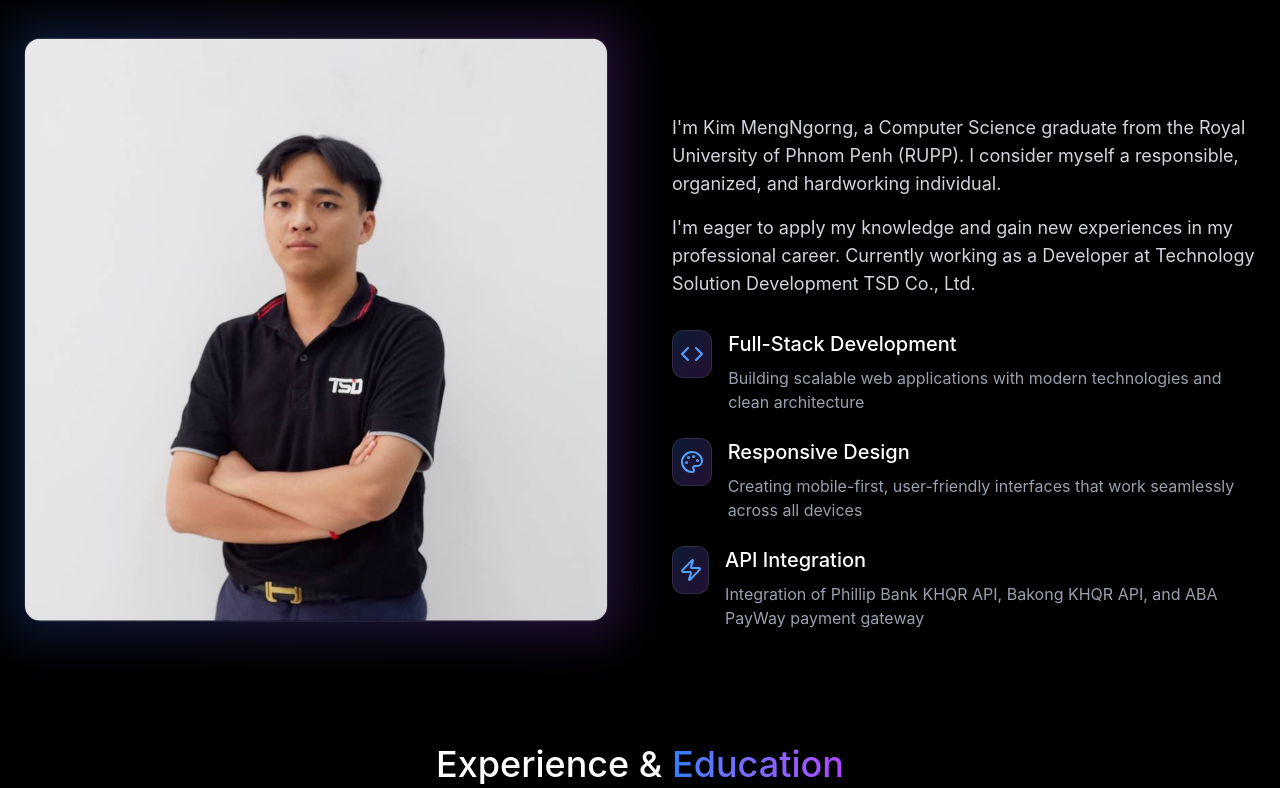
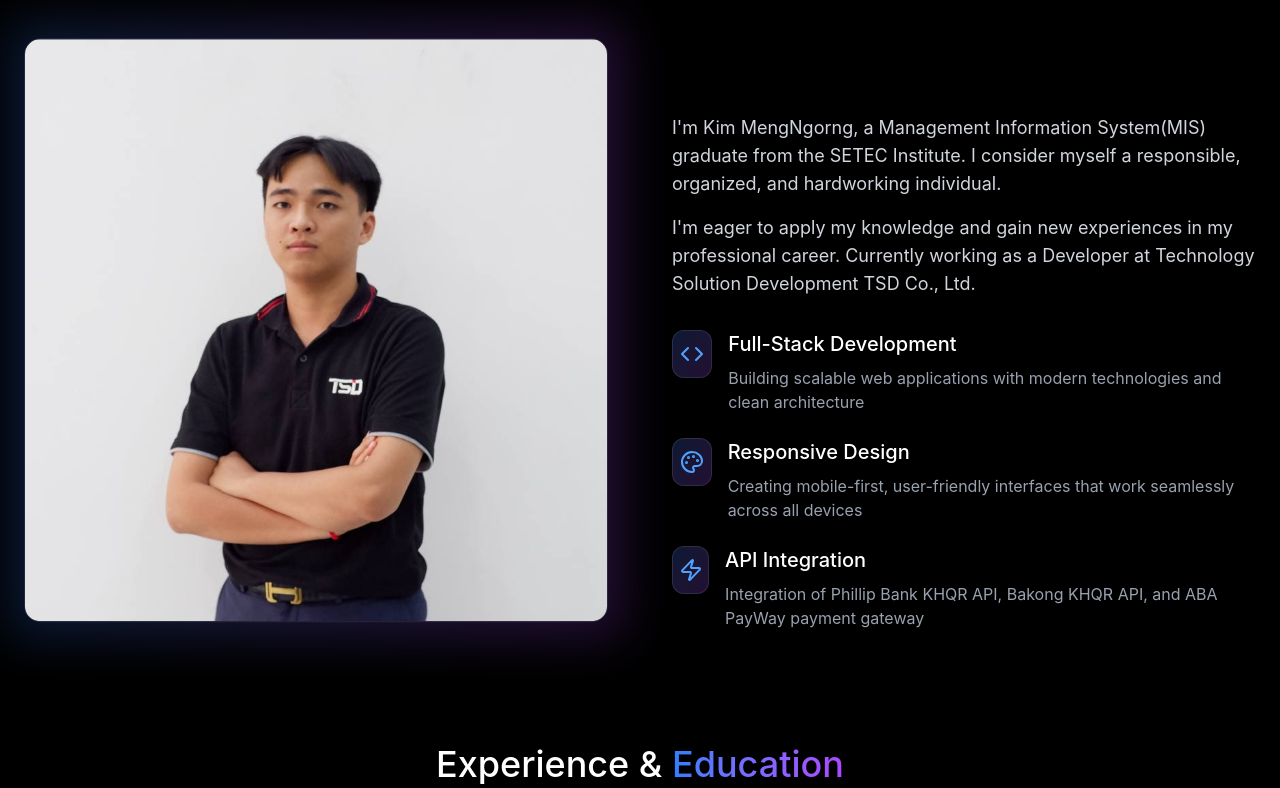
Before and after one commit to KimMengNgorng/Portfolio, a React (Vite) app: page / in a window 1280 px wide. Shown: the part 1052-1840 px from the top of the page. Built offline with nearby package versions, Linux system fonts and the light colour scheme.

Commit message:
Update personal information in About and Contact components

```diff
--- a/src/app/components/About.tsx
+++ b/src/app/components/About.tsx
@@ -36,7 +36,7 @@ export function About() {
     {
       icon: Briefcase,
       title: 'Developer at TSD Co., Ltd.',
-      period: '2026 - Present',
+      period: '2025 - Present',
       description: 'Technology Solution Development',
     },
     {
@@ -47,9 +47,9 @@ export function About() {
     },
     {
       icon: GraduationCap,
-      title: 'Computer Science Graduate',
+      title: 'Management Information System(MIS) Graduate',
       period: '2022 - 2025',
-      description: 'Royal University of Phnom Penh (RUPP)',
+      description: 'SETEC Institute - Graduated with a strong foundation in information systems, database management, and software development',
     },
   ];
 
@@ -94,7 +94,7 @@ export function About() {
               className="text-gray-300 space-y-4"
             >
               <p className="text-lg">
-                I'm Kim MengNgorng, a Computer Science graduate from the Royal University of Phnom Penh (RUPP). I consider myself a responsible, organized, and hardworking individual.
+                I'm Kim MengNgorng, a Management Information System(MIS) graduate from the SETEC Institute. I consider myself a responsible, organized, and hardworking individual.
               </p>
               <p className="text-lg">
                 I'm eager to apply my knowledge and gain new experiences in my professional career. Currently working as a Developer at Technology Solution Development TSD Co., Ltd.
--- a/src/app/components/Contact.tsx
+++ b/src/app/components/Contact.tsx
@@ -19,14 +19,14 @@ export function Contact() {
     {
       icon: Mail,
       title: 'Email',
-      value: 'sokchan.dev@gmail.com',
-      href: 'mailto:sokchan.dev@gmail.com',
+      value: 'mengngorngkim@gmail.com',
+      href: 'mailto:mengngorngkim@gmail.com',
     },
     {
       icon: Phone,
       title: 'Phone',
-      value: '+855 XX XXX XXX',
-      href: 'tel:+855xxxxxxxx',
+      value: '+855 78 326 889',
+      href: 'tel:+85578326889',
     },
     {
       icon: MapPin,
@@ -112,7 +112,7 @@ export function Contact() {
               <div className="flex gap-4">
                 <motion.a
                   whileHover={{ y: -4, scale: 1.1 }}
-                  href="#"
+                  href="https://github.com/kimmengngorng"
                   className="w-12 h-12 flex items-center justify-center bg-white/5 backdrop-blur-sm border border-white/10 rounded-full text-gray-300 hover:text-white hover:border-white/30 transition-colors"
                 >
                   <Github size={20} />
@@ -218,7 +218,7 @@ export function Contact() {
         transition={{ duration: 0.8, delay: 0.4 }}
         className="max-w-7xl mx-auto mt-32 pt-8 border-t border-white/10 text-center text-gray-400"
       >
-        <p>© 2026 Sokchan. All rights reserved.</p>
+        <p>© 2026 Kim MengNgorng. All rights reserved.</p>
       </motion.div>
     </section>
   );
```
